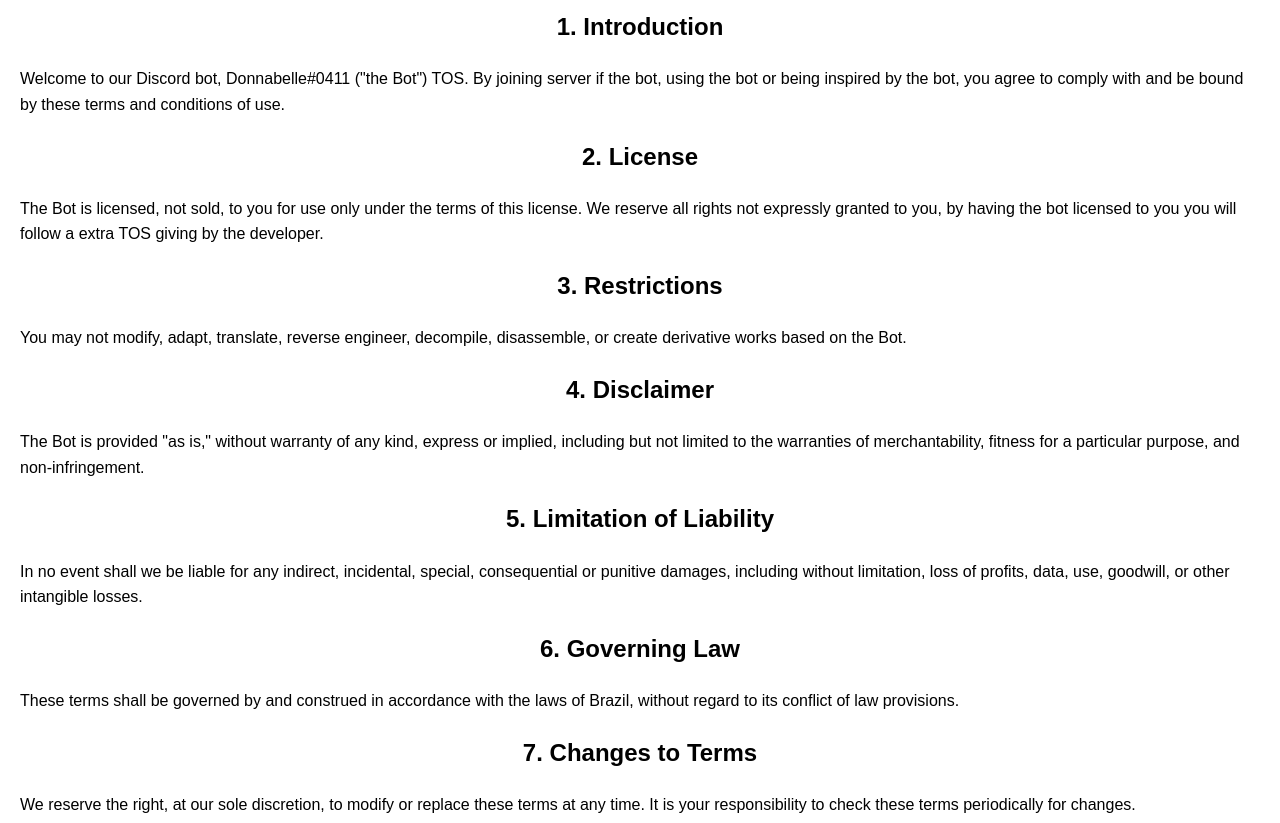
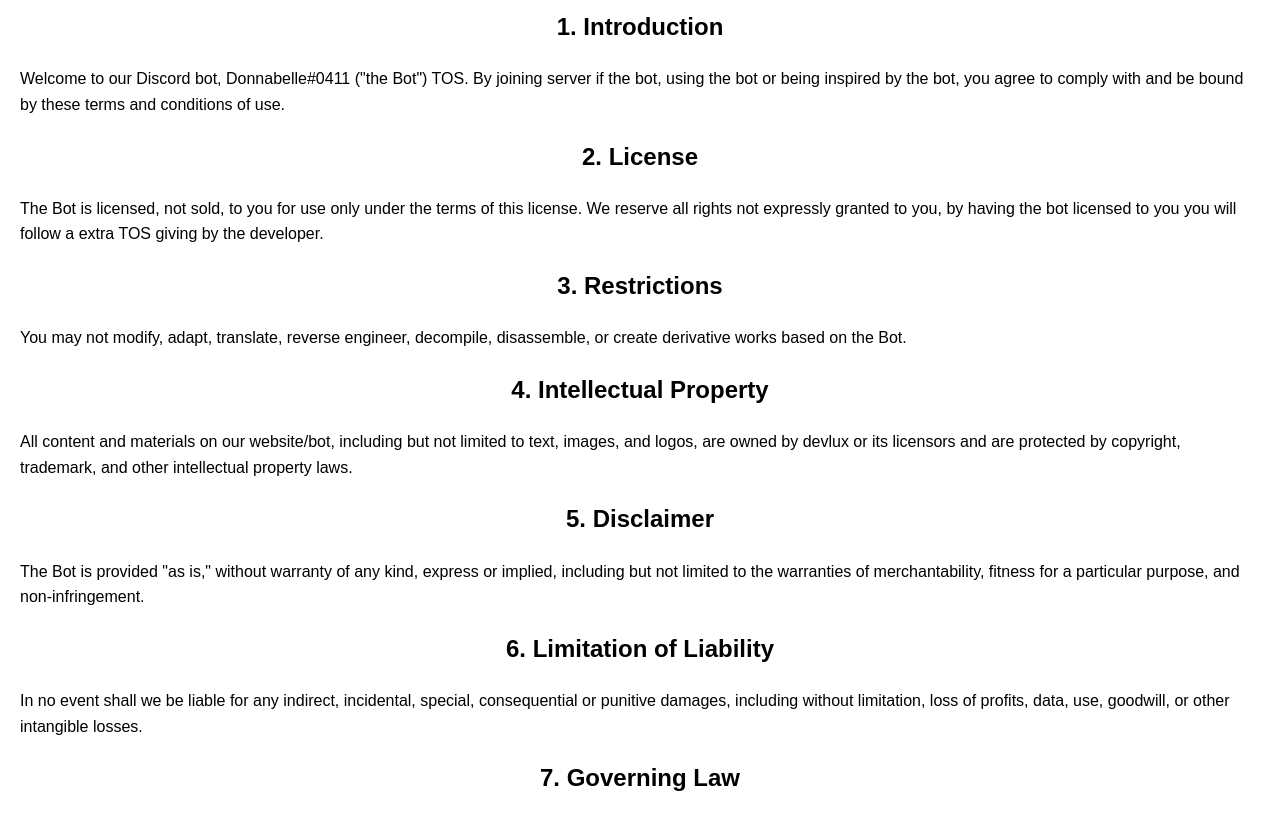
Before and after one commit to lux-206/lux-206.github.io, a plain HTML site: page tos.html in a window 1280 px wide. Shown: the part 86-909 px from the top of the page. Drawn offline with Linux system fonts and the light colour scheme.

Commit message:
Update tos.html

```diff
--- a/tos.html
+++ b/tos.html
@@ -36,23 +36,27 @@
             <p>You may not modify, adapt, translate, reverse engineer, decompile, disassemble, or create derivative works based on the Bot.</p>
         </section>
         <section>
-            <h2>4. Disclaimer</h2>
+        <h2>4. Intellectual Property</h2>
+        <p>All content and materials on our website/bot, including but not limited to text, images, and logos, are owned by devlux or its licensors and are protected by copyright, trademark, and other intellectual property laws.</p>
+         </section>
+        <section>
+            <h2>5. Disclaimer</h2>
             <p>The Bot is provided "as is," without warranty of any kind, express or implied, including but not limited to the warranties of merchantability, fitness for a particular purpose, and non-infringement.</p>
         </section>
         <section>
-            <h2>5. Limitation of Liability</h2>
+            <h2>6. Limitation of Liability</h2>
             <p>In no event shall we be liable for any indirect, incidental, special, consequential or punitive damages, including without limitation, loss of profits, data, use, goodwill, or other intangible losses.</p>
         </section>
         <section>
-            <h2>6. Governing Law</h2>
+            <h2>7. Governing Law</h2>
             <p>These terms shall be governed by and construed in accordance with the laws of Brazil, without regard to its conflict of law provisions.</p>
         </section>
         <section>
-            <h2>7. Changes to Terms</h2>
+            <h2>8. Changes to Terms</h2>
             <p>We reserve the right, at our sole discretion, to modify or replace these terms at any time. It is your responsibility to check these terms periodically for changes.</p>
         </section>
         <section>
-            <h2>8. Contact Us</h2>
+            <h2>9. Contact Us</h2>
             <p>If you have any questions about these terms, please contact us at devlux in discord.</p>
         </section>
     </main>
```
